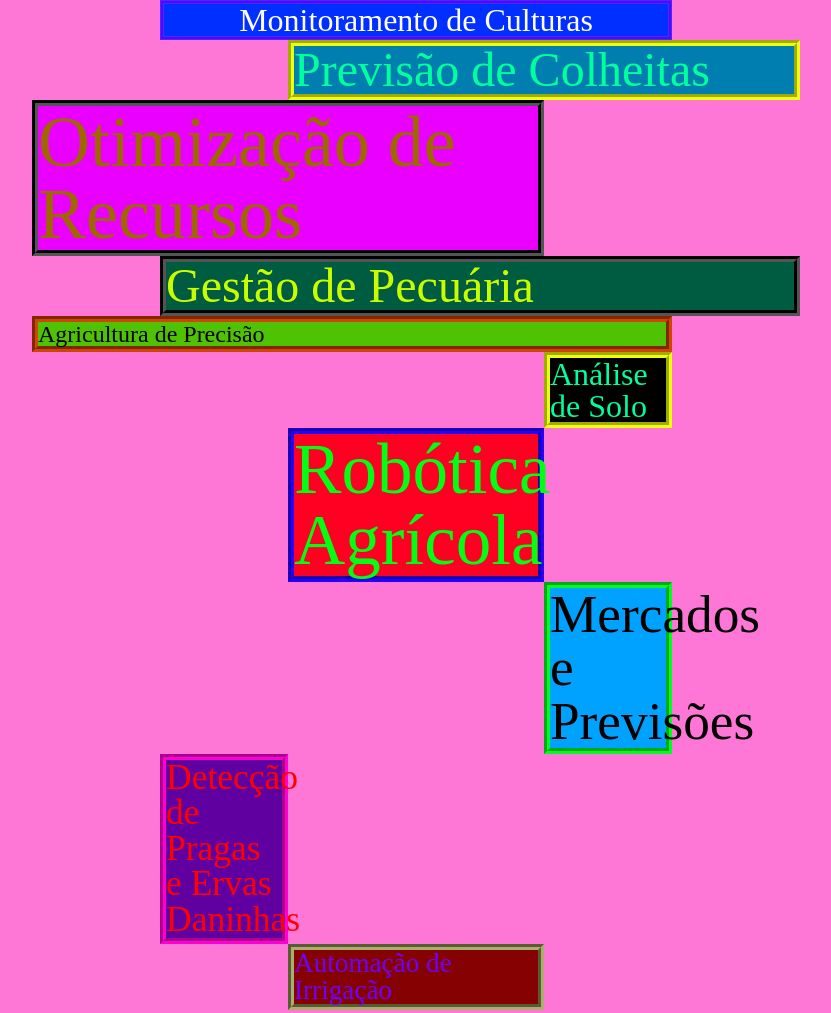
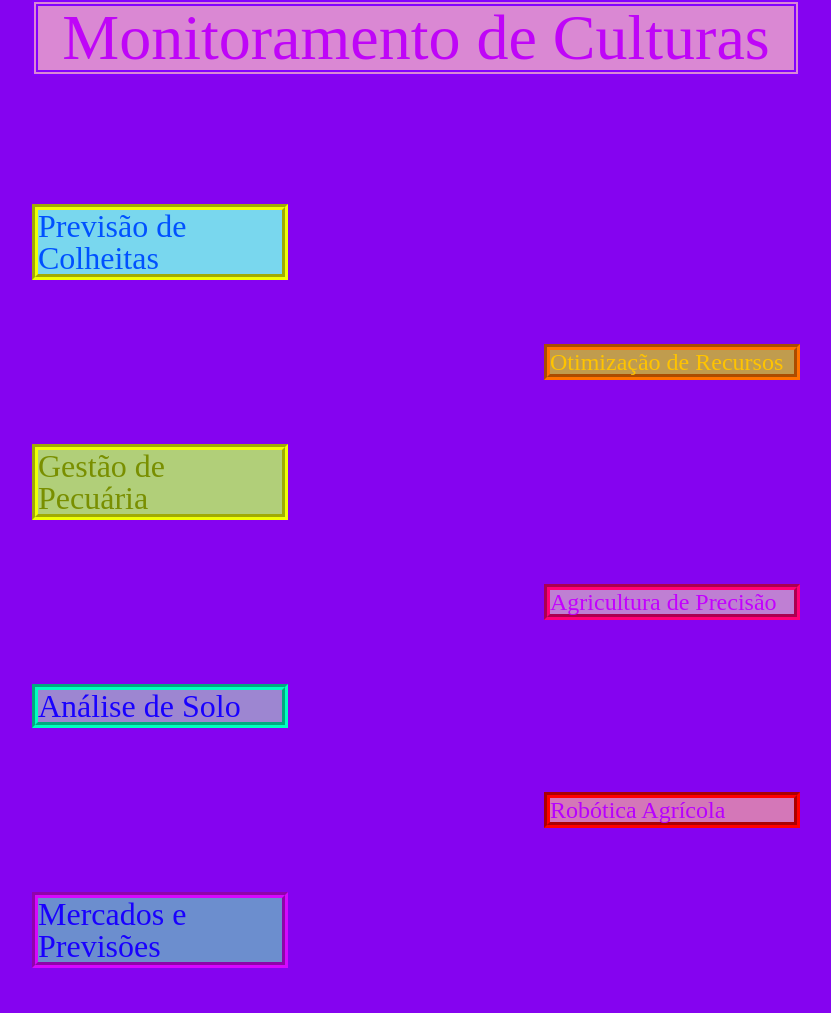
Before and after one commit to Monique02217/Trabalho-Nuvem-de-ideias, a plain HTML site: page index.html in a window 1280 px wide. Shown: the top 1013 px of the page, without its empty margins (224-1055 px from the left). Drawn offline with Linux system fonts and the light colour scheme.

Commit message:
f3000000

```diff
--- a/style.css
+++ b/style.css
@@ -1,133 +1,133 @@
-body {background-color:rgb(255, 119, 214);}
+@media screen and (min-width: 800px){
+    body {background-color: rgb(204, 2, 144);
+    }
+}
+ body {background-color:rgb(133, 3, 240);}
 
 .p1{text-align: center;
-font-size: 200%;
-color:rgb(255, 255, 255);
-border-color: rgb(153, 0, 255);
-border-width: 4px;
+font-size: 400%;
+color:rgb(191, 5, 248);
+border-color: rgb(132, 0, 255);
+border-width: 6px;
 border-style: double;
-margin-left: 30%;
-margin-right: 30%;
-background-color: rgb(0, 47, 255);
+margin-left: 20%;
+margin-right: 20%;
+background-color: rgb(218, 136, 211);
+margin-bottom: 10%;
 
 }
 
 .p2{
-    font-size: 300%;
-    color:rgb(0, 255, 157);
+    font-size: 200%;
+    color:rgb(0, 81, 255);
     border-color: rgb(238, 255, 7);
     border-width: 6px;
     border-style: groove;
-    margin-left: 40%;
-    margin-right: 20%;
-    background-color: rgb(0, 126, 175);
+    margin-left: 20%;
+    margin-right: 60%;
+    background-color: rgb(121, 215, 238);
 
     }
 
     .p3{
-        font-size: 450%;
-        color:rgb(158, 103, 0);
-        border-color: rgb(0, 0, 0);
+        font-size: 150%;
+        color:rgb(255, 196, 0);
+        border-color: rgb(255, 115, 0);
         border-width: 6px;
         border-style: groove;
-        margin-left: 20%;
-        margin-right: 40%;
-        background-color: rgb(234, 0, 255);
+        margin-left: 60%;
+        margin-right: 20%;
+        background-color: rgb(192, 156, 78);
+        margin-top: 5%;
 
         }
 
         .p4{
-            font-size: 300% ;
-            color:rgb(200, 255, 0);
-            border-color: rgb(0, 0, 0);
+            font-size: 200%;
+            color:rgb(121, 143, 0);
+            border-color: rgb(238, 255, 7);
             border-width: 6px;
             border-style: groove;
-            margin-left: 30%;
-            margin-right: 20%;
-            background-color: rgb(0, 92, 64);
+            margin-left: 20%;
+            margin-right: 60%;
+            background-color: rgb(177, 207, 121);
+            margin-top: 5%;
 
             }
 
             .p5{
                 font-size: 150%;
-                color:rgb(0, 0, 0);
-                border-color: rgb(209, 68, 2);
+                color:rgb(195, 0, 255);
+                border-color: rgb(255, 0, 119);
                 border-width: 6px;
                 border-style: groove;
-                margin-left: 20%;
-                margin-right: 30%;
-                background-color: rgb(79, 194, 3);
+                margin-left: 60%;
+                margin-right:20%;
+                background-color: rgb(191, 127, 211);
+                margin-top: 5%;
 
                 }
 
-                .p6 {
+                .p6{
                     font-size: 200%;
-                    color:rgb(0, 255, 157);
-                    border-color: rgb(238, 255, 7);
+                    color:rgb(25, 0, 255);
+                    border-color: rgb(0, 255, 191);
                     border-width: 6px;
                     border-style: groove;
-                    margin-left: 60%;
-                    margin-right: 30%;
-                    background-color: rgb(0, 0, 0);
+                    margin-left: 20%;
+                    margin-right: 60%;
+                    background-color: rgb(157, 134, 209);
+                    margin-top: 5%;
 
                     }
 
                     .p7{
-                        font-size: 444%;
-                        color:rgb(0, 255, 21);
-                        border-color: rgb(38, 0, 255);
+                        font-size: 150%;
+                        color:rgb(183, 0, 255);
+                        border-color: rgb(255, 0, 0);
                         border-width: 6px;
                         border-style: groove;
-                        margin-left: 40%;
-                        margin-right: 40%;
-                        background-color: rgb(255, 0, 34);
+                        margin-left: 60%;
+                        margin-right: 20%;
+                        background-color: rgb(212, 119, 184);
+                        margin-top: 5%;
 
                         }
 
                         .p8{
-                            font-size: 333%;
-                            color:rgb(0, 0, 0);
-                            border-color: rgb(0, 253, 34);
+                            font-size: 200%;
+                            color:rgb(25, 0, 255);
+                            border-color: rgb(214, 7, 255);
                             border-width: 6px;
                             border-style: groove;
-                            margin-left: 60%;
-                            margin-right: 30%;
-                            background-color: rgb(0, 162, 255);
+                            margin-left: 20%;
+                            margin-right: 60%;
+                            background-color: rgb(108, 142, 206);
+                            margin-top: 5%;
 
                             }
 
                             .p9{
-                                font-size: 222%;
-                                color:rgb(255, 0, 0);
-                                border-color: rgb(255, 0, 212);
+                                font-size: 150%;
+                                color:rgb(212, 1, 1);
+                                border-color: rgb(255, 125, 4);
                                 border-width: 6px;
                                 border-style: groove;
-                                margin-left: 30%;
-                                margin-right: 60%;
-                                background-color: rgb(97, 0, 161);
-
+                                margin-left: 60%;
+                                margin-right: 20%;
+                                background-color: rgb(204, 102, 102);
+                                margin-top: 5%;
                                 }
 
                                 .p10{
-                                    font-size: 170%;
-                                    color:rgb(111, 0, 255);
-                                    border-color: rgb(171, 175, 106);
+                                    font-size: 200%;
+                                    color:rgb(0, 116, 71);
+                                    border-color: rgb(255, 23, 7);
                                     border-width: 6px;
                                     border-style: groove;
-                                    margin-left: 40%;
-                                    margin-right: 40%;
-                                    background-color: rgb(134, 1, 1);
+                                    margin-left: 20%;
+                                    margin-right: 60%;
+                                    background-color: rgb(185, 255, 120);
+                                    margin-top: 5%;
 
                                     }
-
-                                    @media screen and (max-width: 1200px){
-    body {background-color: rgb(255, 0, 0);}
-    h1 {font-size: 500%;
-        color:rgb(251, 255, 3) }
-}
-
-@media screen and (max-width: 1200px){
-    body {background-color: rgb(68, 0, 255);}
-    h1 {font-size: 800%;
-        color:rgb(255, 0, 0) }
-}
```
